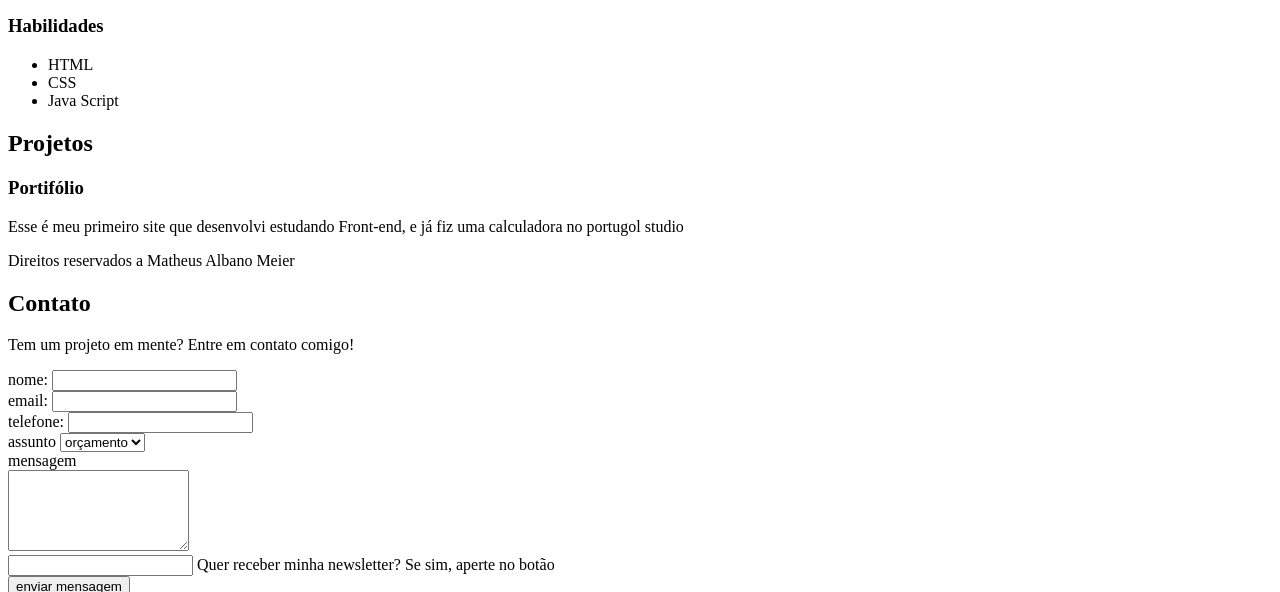
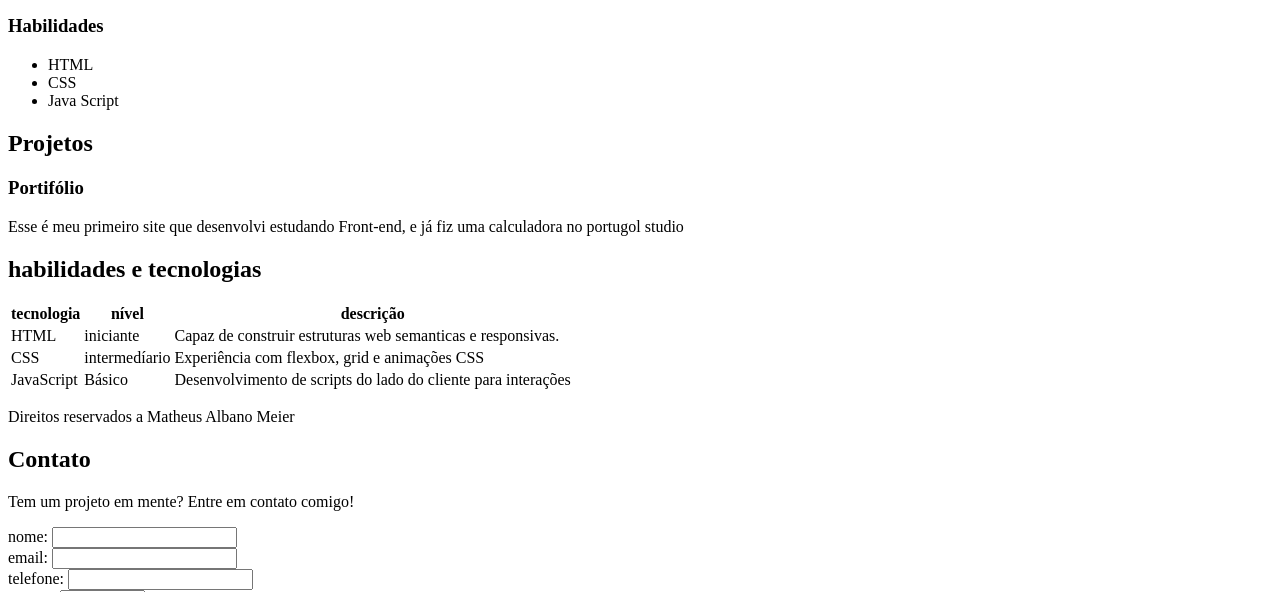
Before and after one commit to matheusxxtl/site, a plain HTML site: page index.html in a window 1280 px wide. Shown: the part 578-1170 px from the top of the page. Drawn offline with Linux system fonts and the light colour scheme.

```diff
--- a/index.html
+++ b/index.html
@@ -58,6 +58,48 @@
           uma calculadora no portugol studio
         </p>
       </article>
+
+      <section id="Habilidades">
+
+        <h2>habilidades e tecnologias</h2>
+
+        <table>
+
+          <thead>
+            <tr>
+              <th>tecnologia</th>
+              <th>nível</th>
+              <th>descrição</th>
+            </tr>
+          </thead>
+
+          <tbody>
+            <tr>
+              <td>HTML</td>
+              <td>iniciante</td>
+              <td>Capaz de construir estruturas web semanticas e responsivas.</td>
+
+            </tr>
+
+            <tr>
+              <td>CSS</td>
+              <td>intermedíario</td>
+              <td>Experiência com flexbox, grid e animações CSS</td>
+            </tr>
+
+            <tr>
+              <td>JavaScript</td>
+              <td>Básico</td>
+              <td>Desenvolvimento de scripts do lado do cliente para interações</td>
+            </tr>
+
+
+          </tbody>
+
+        </table>
+
+      </section>
+
     </section>
 
     <footer>
```
